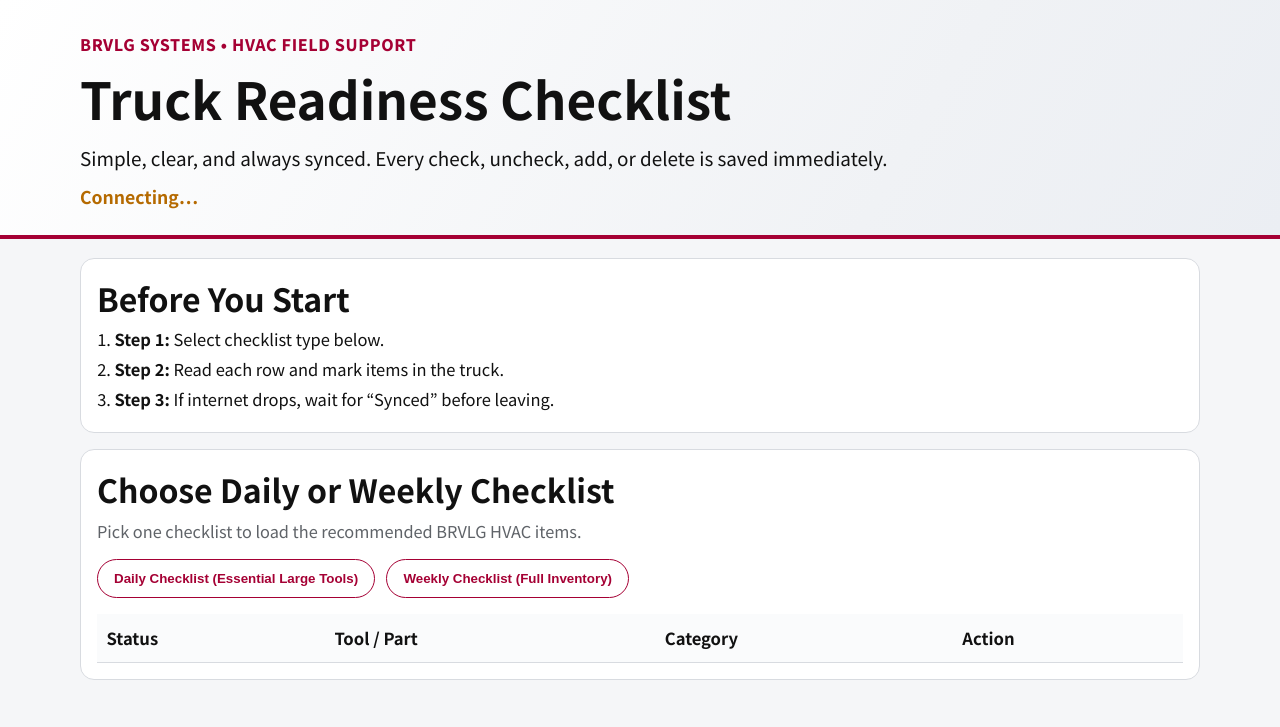
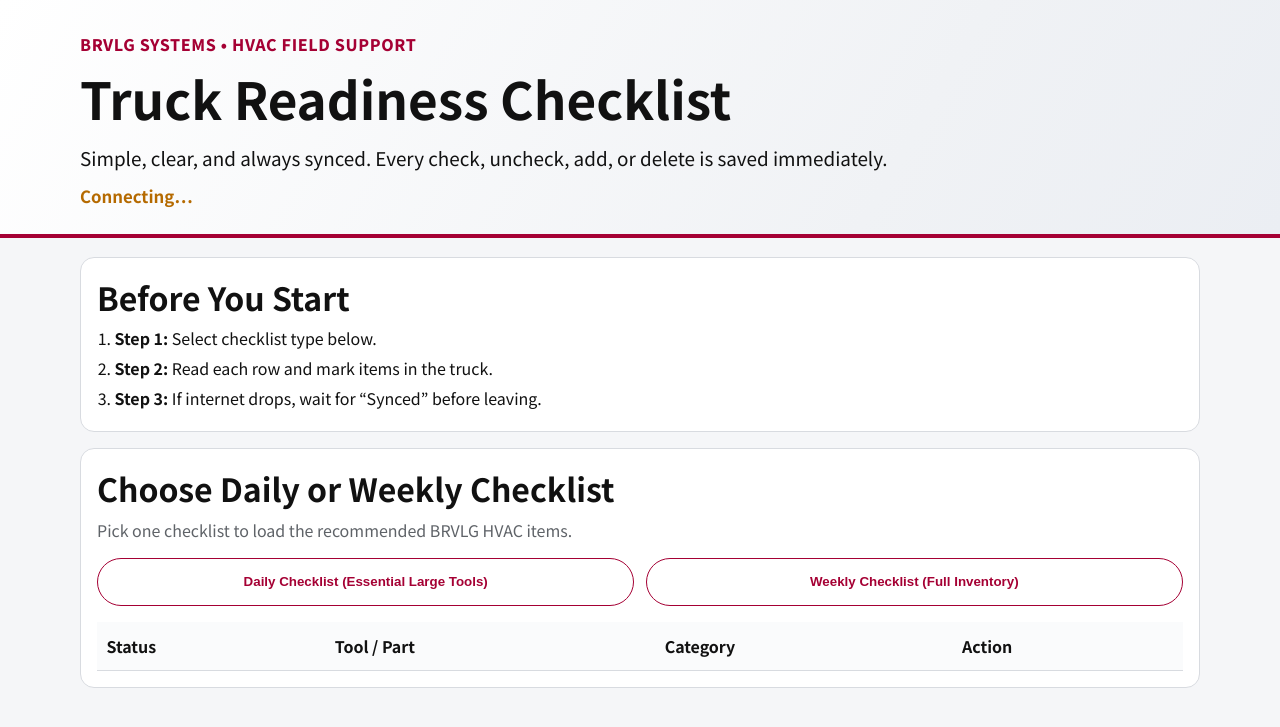
Before and after one commit to Galos12/check, a PHP site: page / in a window 1280 px wide. Shown: the top 727 px of the page. Run offline with PHP 8.4, Linux system fonts and the light colour scheme; lists and menus that the app fills with data are empty.

Commit message:
Improve full responsiveness for phone and desktop checklist UI

```diff
--- a/index.html
+++ b/index.html
@@ -55,10 +55,10 @@
 
     <template id="item-template">
       <tr data-id="">
-        <td><input type="checkbox" class="item-check" /></td>
-        <td class="item-name"></td>
-        <td class="item-category"></td>
-        <td><button class="delete-btn" type="button">Delete</button></td>
+        <td data-label="Status"><input type="checkbox" class="item-check" /></td>
+        <td class="item-name" data-label="Tool / Part"></td>
+        <td class="item-category" data-label="Category"></td>
+        <td data-label="Action"><button class="delete-btn" type="button">Delete</button></td>
       </tr>
     </template>
 
--- a/styles.css
+++ b/styles.css
@@ -26,36 +26,75 @@ body {
 .hero-inner, .container { width: min(1120px, 94vw); margin: 0 auto; }
 .hero-inner { padding: 2rem 0 1.6rem; }
 .badge { color: var(--brand); font-weight: 800; letter-spacing: .04em; margin: 0; }
-h1 { font-size: clamp(2rem, 4.8vw, 3.2rem); margin: .3rem 0 .6rem; }
-.lead { font-size: 1.18rem; margin: 0; }
-.sync { margin-top: .8rem; font-weight: 700; font-size: 1.1rem; }
+h1 { font-size: clamp(1.75rem, 4.8vw, 3.2rem); margin: .3rem 0 .6rem; }
+.lead { font-size: clamp(1rem, 2.5vw, 1.18rem); margin: 0; }
+.sync { margin-top: .8rem; font-weight: 700; font-size: 1.05rem; }
 
 .container { padding: 1.2rem 0 2rem; display: grid; gap: 1rem; }
 .card { background: var(--white); border: 1px solid var(--line); border-radius: 14px; padding: 1rem; }
-h2 { margin: 0 0 .4rem; font-size: clamp(1.25rem, 3vw, 2rem); }
-.muted { color: var(--muted); margin-top: .2rem; font-size: 1.02rem; }
+h2 { margin: 0 0 .4rem; font-size: clamp(1.2rem, 3vw, 2rem); }
+.muted { color: var(--muted); margin-top: .2rem; font-size: 1rem; }
 .tips ol { margin: .4rem 0 0 1.1rem; padding: 0; }
-.tips li { margin: .35rem 0; font-size: 1.03rem; }
+.tips li { margin: .35rem 0; font-size: 1rem; }
 .choice-row { display: flex; flex-wrap: wrap; gap: .7rem; margin: .8rem 0 1rem; }
 .choice-btn {
+  flex: 1 1 280px;
   border: 1px solid var(--brand);
   background: var(--white);
   color: var(--brand);
   border-radius: 999px;
-  padding: .7rem 1rem;
+  padding: .8rem 1rem;
   font-weight: 700;
   cursor: pointer;
+  min-height: 48px;
 }
 .choice-btn.active, .choice-btn:hover { background: var(--brand); color: var(--white); }
-.table-wrap { overflow-x: auto; }
-table { width: 100%; border-collapse: collapse; min-width: 760px; }
-th, td { border-bottom: 1px solid var(--line); padding: .75rem .6rem; text-align: left; font-size: 1.02rem; }
-th { background: #fafbfc; font-size: 1.04rem; }
-.item-check { width: 20px; height: 20px; }
-.delete-btn { border: 1px solid #f0b2c6; color: var(--brand-dark); background: #fff7fa; border-radius: 8px; padding: .35rem .6rem; }
+
+.table-wrap { width: 100%; }
+table { width: 100%; border-collapse: collapse; }
+th, td { border-bottom: 1px solid var(--line); padding: .75rem .6rem; text-align: left; font-size: 1rem; }
+th { background: #fafbfc; font-size: 1rem; }
+.item-check { width: 22px; height: 22px; }
+.delete-btn { border: 1px solid #f0b2c6; color: var(--brand-dark); background: #fff7fa; border-radius: 8px; padding: .45rem .7rem; min-height: 42px; }
 .status-ok { color: var(--ok); }
 .status-warn { color: var(--warn); }
 .status-err { color: var(--err); }
-@media (max-width: 640px) {
-  .lead, .muted, .tips li, th, td { font-size: .98rem; }
+
+@media (max-width: 900px) {
+  .hero-inner, .container { width: 94vw; }
 }
+
+@media (max-width: 760px) {
+  .card { padding: .9rem; }
+  table, thead, tbody, tr, th, td { display: block; }
+  thead { display: none; }
+  tbody { display: grid; gap: .8rem; }
+  tr {
+    border: 1px solid var(--line);
+    border-radius: 10px;
+    padding: .7rem;
+    background: #fff;
+  }
+  td {
+    border: 0;
+    padding: .35rem 0;
+    display: flex;
+    justify-content: space-between;
+    align-items: center;
+    gap: .8rem;
+  }
+  td::before {
+    content: attr(data-label);
+    font-weight: 700;
+    color: #3e4350;
+    min-width: 78px;
+  }
+  .delete-btn { width: 100%; }
+}
+
+@media (max-width: 480px) {
+  .hero-inner { padding-top: 1.35rem; }
+  .badge { font-size: .82rem; }
+  .sync { font-size: .98rem; }
+  .choice-btn { flex-basis: 100%; }
+}
```
